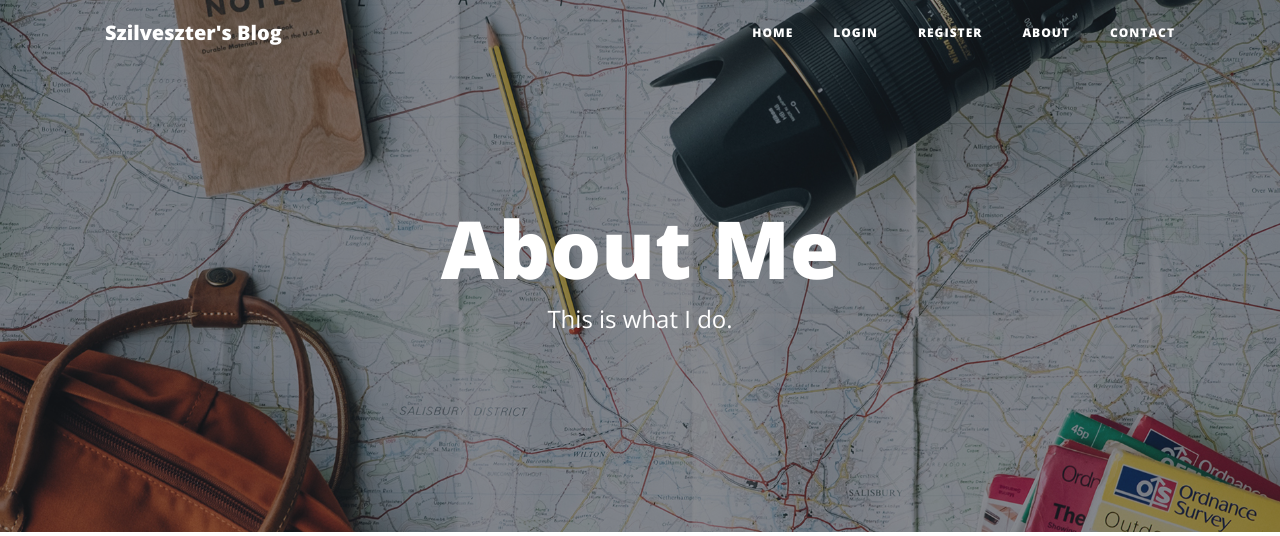
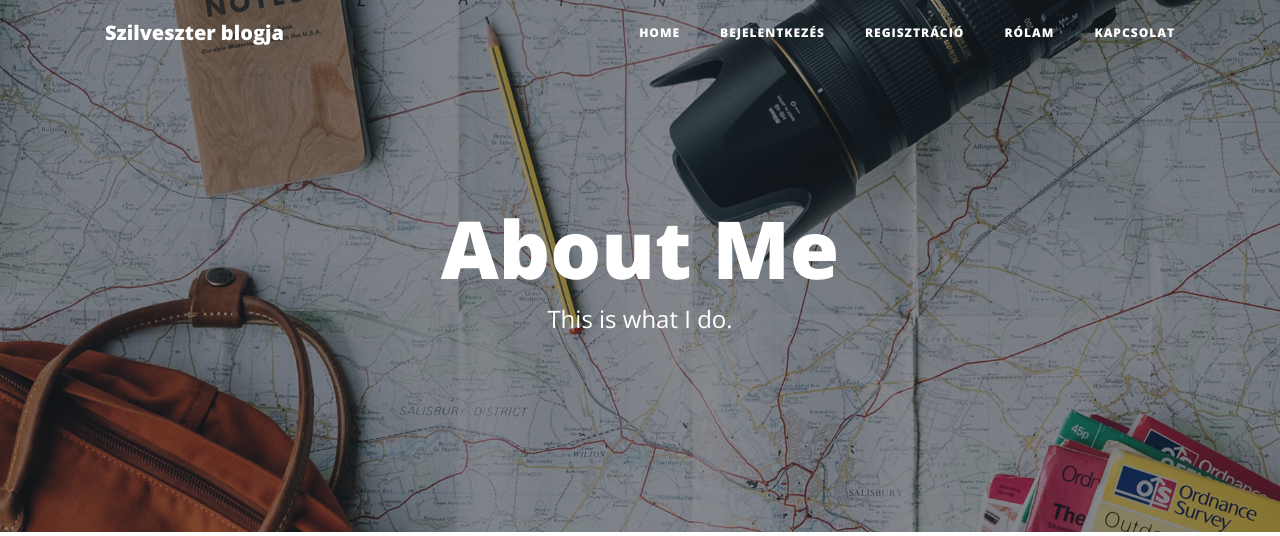
Before and after one commit to szilveszter94/blog-end, a Flask app: page /about in a window 1280 px wide. Shown: the top 536 px of the page. Run offline with Flask 2, Linux system fonts and the light colour scheme; some libraries are stand-ins or nearby versions.

Commit message:
Update header.html
commit 2022.01.28

```diff
--- a/templates/header.html
+++ b/templates/header.html
@@ -8,7 +8,7 @@
   <meta name="description" content="">
   <meta name="author" content="">
 
-  <title>Szilveszter's Blog</title>
+  <title>Szilveszter blogja</title>
 
   <!-- Bootstrap core CSS -->
   <link href="{{ url_for('static', filename='vendor/bootstrap/css/bootstrap.min.css') }}" rel="stylesheet">
@@ -28,7 +28,7 @@
   <!-- Navigation -->
   <nav class="navbar navbar-expand-md navbar-light fixed-top" id="mainNav">
     <div class="container">
-      <a class="navbar-brand" href="{{url_for('get_all_posts')}}">Szilveszter's Blog</a>
+      <a class="navbar-brand" href="{{url_for('get_all_posts')}}">Szilveszter blogja</a>
       <button class="navbar-toggler navbar-toggler-right" type="button" data-toggle="collapse" data-target="#navbarResponsive" aria-controls="navbarResponsive" aria-expanded="false" aria-label="Toggle navigation">
         Menu
         <i class="fas fa-bars"></i>
@@ -40,21 +40,21 @@
           </li>
           {% if not current_user.is_authenticated: %}
           <li class="nav-item">
-            <a class="nav-link" href="{{ url_for('login') }}">Login</a>
+            <a class="nav-link" href="{{ url_for('login') }}">Bejelentkezés</a>
           </li>
           <li class="nav-item">
-            <a class="nav-link" href="{{ url_for('register') }}">Register</a>
+            <a class="nav-link" href="{{ url_for('register') }}">Regisztráció</a>
           </li>
           {% else: %}
           <li class="nav-item">
-            <a class="nav-link" href="{{ url_for('logout') }}">Log Out</a>
+            <a class="nav-link" href="{{ url_for('logout') }}">Kijelentkezés</a>
           </li>
           {% endif %}
           <li class="nav-item">
-            <a class="nav-link" href="{{ url_for('about') }}">About</a>
+            <a class="nav-link" href="{{ url_for('about') }}">Rólam</a>
           </li>
           <li class="nav-item">
-            <a class="nav-link" href="{{ url_for('contact') }}">Contact</a>
+            <a class="nav-link" href="{{ url_for('contact') }}">Kapcsolat</a>
           </li>
         </ul>
       </div>
```
